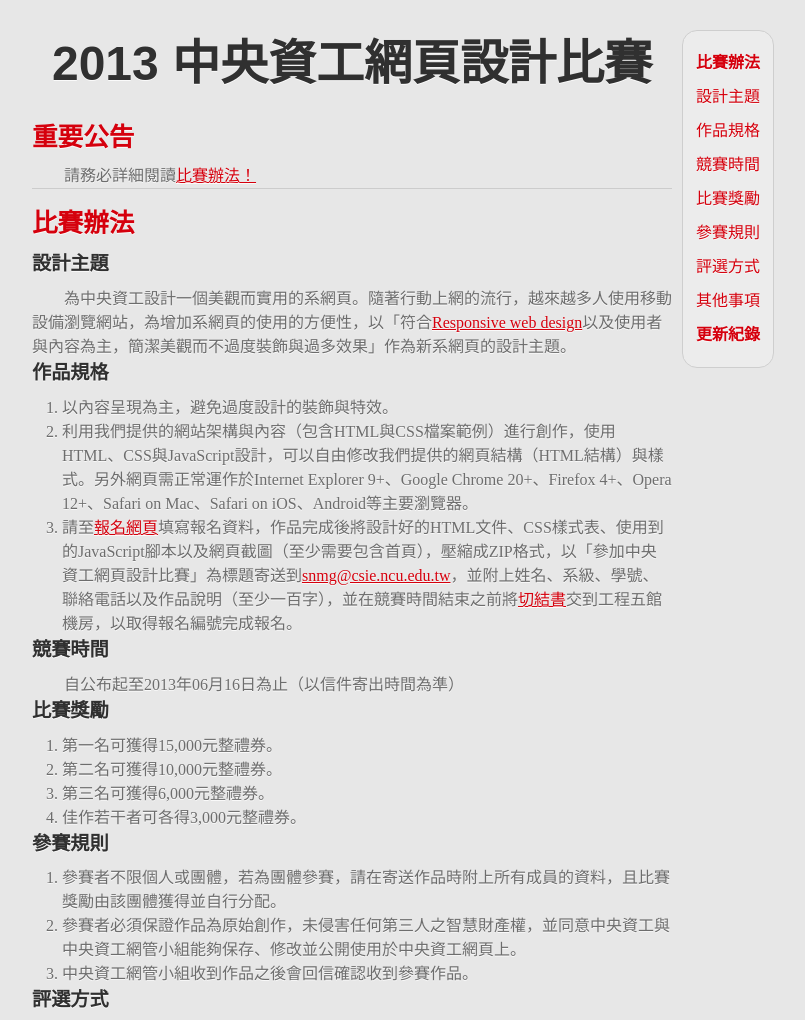
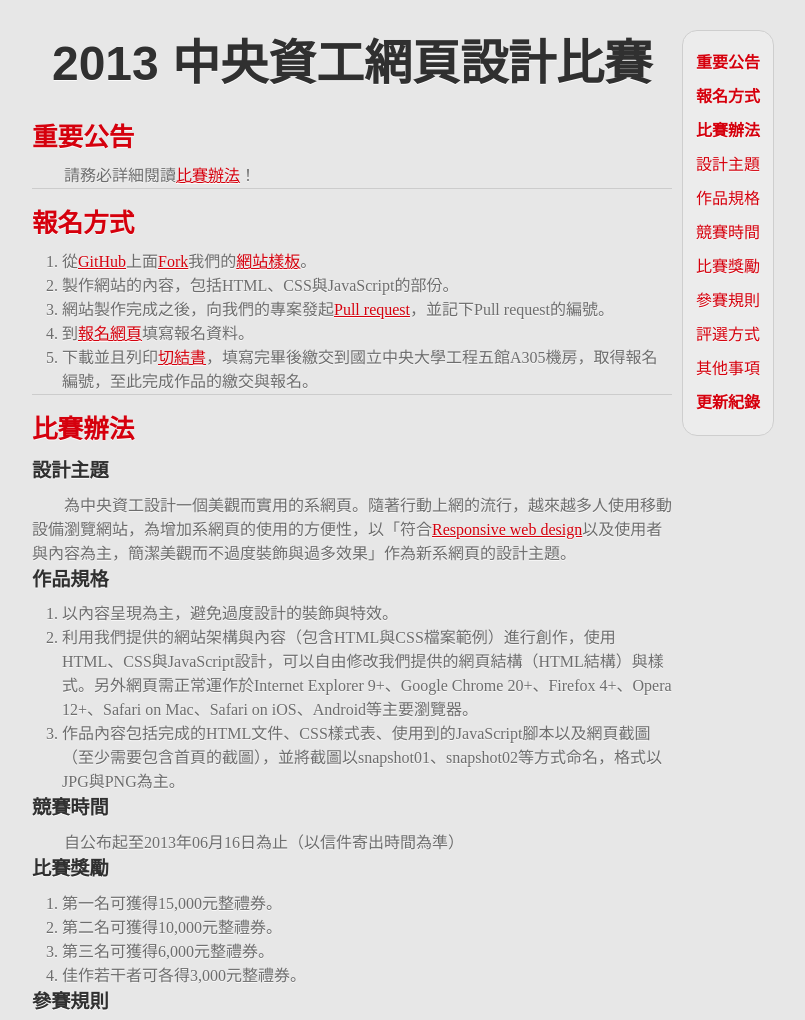
Before and after one commit to NCU-CSIE-SNMG/2013-NCU-CSIE-Website-Design-Competition, a plain HTML site: page index.html in a window 1280 px wide. Shown: the top 1020 px of the page, without its empty margins (288-1093 px from the left). Drawn offline with Linux system fonts and the light colour scheme.

Commit message:
Added the registration procedures.

```diff
--- a/index.html
+++ b/index.html
@@ -11,6 +11,12 @@
 
 <body>
     <ul id="contents">
+        <li class="header">
+            <a title="重要公告" href="#section-announance">重要公告</a>
+        </li>
+        <li class="header">
+            <a title="報名方式" href="#section-registration">報名方式</a>
+        </li>
         <li class="header">
             <a title="比賽辦法" href="#section-rule">比賽辦法</a>
         </li>
@@ -45,9 +51,17 @@
         </header>
         <section id="section-announance-contents">
             <h3 id="section-announance">重要公告</h3>
-            <p>
-                請務必詳細閱讀<a title="比賽辦法" href="#section-rule">比賽辦法！</a>
-            </p>
+            <p>請務必詳細閱讀<a title="比賽辦法" href="#section-rule">比賽辦法</a>！</p>
+        </section>
+        <section id="section-registration-contents">
+            <h3 id="section-registration">報名方式</h3>
+            <ol>
+                <li>從<a title="Git &amp; GitHub教學" href="git.html">GitHub</a>上面<a title="Fork教學" href="fork.html">Fork</a>我們的<a title="2013-NCU-CSIE-Website-Design-Competition" href="//github.com/NCU-CSIE-SNMG/2013-NCU-CSIE-Website-Design-Competition">網站樣板</a>。</li>
+                <li>製作網站的內容，包括HTML、CSS與JavaScript的部份。</li>
+                <li>網站製作完成之後，向我們的專案發起<a title="Pull request教學" href="pullrequest.html">Pull request</a>，並記下Pull request的編號。</li>
+                <li>到<a title="點我到報名網頁" href="//goo.gl/fT3Lt">報名網頁</a>填寫報名資料。</li>
+                <li>下載並且列印<a title="點我下載切結書" href="recognizance.pdf">切結書</a>，填寫完畢後繳交到國立中央大學工程五館A305機房，取得報名編號，至此完成作品的繳交與報名。</li>
+            </ol>
         </section>
         <section id="section-rule-contents">
             <h3 id="section-rule">比賽辦法</h3>
@@ -57,7 +71,7 @@
             <ol>
                 <li>以內容呈現為主，避免過度設計的裝飾與特效。</li>
                 <li>利用我們提供的網站架構與內容（包含HTML與CSS檔案範例）進行創作，使用HTML、CSS與JavaScript設計，可以自由修改我們提供的網頁結構（HTML結構）與樣式。另外網頁需正常運作於Internet Explorer 9+、Google Chrome 20+、Firefox 4+、Opera 12+、Safari on Mac、Safari on iOS、Android等主要瀏覽器。</li>
-                <li>請至<a title="點此開啟報名網頁" href="http://goo.gl/fT3Lt">報名網頁</a>填寫報名資料，作品完成後將設計好的HTML文件、CSS樣式表、使用到的JavaScript腳本以及網頁截圖（至少需要包含首頁），壓縮成ZIP格式，以「參加中央資工網頁設計比賽」為標題寄送到<a title="SNMG信箱" href="mailto:snmg@csie.ncu.edu.tw">snmg@csie.ncu.edu.tw</a>，並附上姓名、系級、學號、聯絡電話以及作品說明（至少一百字），並在競賽時間結束之前將<a title="點此下載切結書" href="recognizance.pdf">切結書</a>交到工程五館機房，以取得報名編號完成報名。</li>
+                <li>作品內容包括完成的HTML文件、CSS樣式表、使用到的JavaScript腳本以及網頁截圖（至少需要包含首頁的截圖），並將截圖以snapshot01、snapshot02等方式命名，格式以JPG與PNG為主。</li>
             </ol>
             <h4 id="section-rule-times">競賽時間</h4>
             <p>自公布起至2013年06月16日為止（以信件寄出時間為準）</p>
@@ -97,7 +111,8 @@
             <h3 id="section-update">更新紀錄</h3>
             <h4>2013-04-22</h4>
             <ol>
-                <li>加上比賽辦法。</li>
+                <li>比賽辦法。</li>
+                <li>報名方式。</li>
                 <li>首次發布。</li>
             </ol>
         </section>
--- a/print.css
+++ b/print.css
@@ -115,6 +115,7 @@ footer span {
 }
 
 #contents,
+#section-announance-contents,
 #section-update-contents {
     display: none;
 }
```
